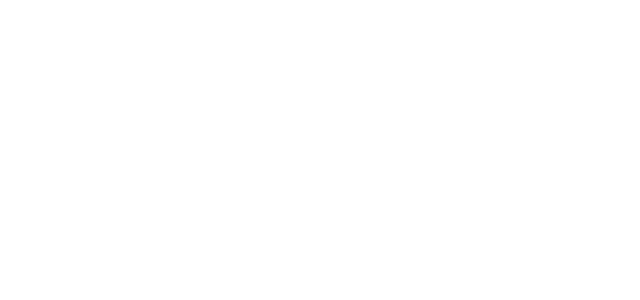
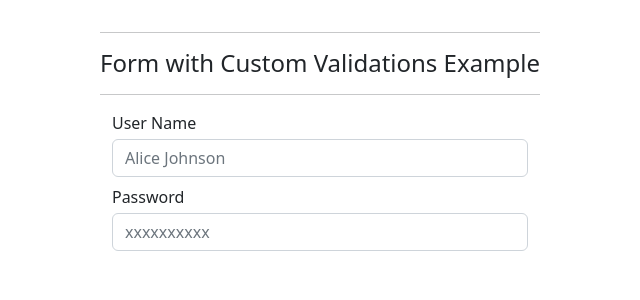
Before and after one commit to LakinduVirajith/Angular---All-In-One, an Angular app: page /form-with-custom-validations in a window 1280 px wide. Before the commit this address led to /. Shown: the top 300 px of the page, without its empty margins (320-960 px from the left). Built offline with nearby package versions, Linux system fonts and the light colour scheme.

Commit message:
custom form validations example

```diff
--- a/src/app/app-routing.module.ts
+++ b/src/app/app-routing.module.ts
@@ -20,6 +20,7 @@
 import { DrivenFormComponent } from './forms/driven-form/driven-form.component';
 import { ReactiveFormComponent } from './forms/reactive-form/reactive-form.component';
 import { ReactiveFormWithFormBuilderComponent } from './forms/reactive-form-with-form-builder/reactive-form-with-form-builder.component';
+import { FormWithCustomValidationsComponent } from './forms/form-with-custom-validations/form-with-custom-validations.component';
 
 const routes: Routes = [
   { path: '', redirectTo: 'home', pathMatch: 'full' },
@@ -44,6 +45,7 @@
   { path: 'driven-form', component: DrivenFormComponent },
   { path: 'reactive-form', component: ReactiveFormComponent },
   { path: 'reactive-form-with-form-builder', component: ReactiveFormWithFormBuilderComponent },
+  { path: 'form-with-custom-validations', component: FormWithCustomValidationsComponent },
 ];
 
 @NgModule({
--- a/src/app/app.module.ts
+++ b/src/app/app.module.ts
@@ -30,6 +30,7 @@
 import { DrivenFormComponent } from './forms/driven-form/driven-form.component';
 import { ReactiveFormComponent } from './forms/reactive-form/reactive-form.component';
 import { ReactiveFormWithFormBuilderComponent } from './forms/reactive-form-with-form-builder/reactive-form-with-form-builder.component';
+import { FormWithCustomValidationsComponent } from './forms/form-with-custom-validations/form-with-custom-validations.component';
 
 @NgModule({
   declarations: [
@@ -59,6 +60,7 @@
     DrivenFormComponent,
     ReactiveFormComponent,
     ReactiveFormWithFormBuilderComponent,
+    FormWithCustomValidationsComponent,
   ],
   imports: [BrowserModule, AppRoutingModule, FormsModule, ReactiveFormsModule, NgbModule],
   providers: [],
--- /dev/null
+++ b/src/app/forms/form-with-custom-validations/form-with-custom-validations.component.html
@@ -0,0 +1,28 @@
+<hr />
+<h4>Form with Custom Validations Example</h4>
+<hr />
+
+<div class="container">
+    <form [formGroup]="form">
+        <!-- user name -->
+        <div class="from-group">
+            <label class="d-flex mb-1">User Name</label>
+            <input type="text" class="form-control mb-2" formControlName="userName" placeholder="Alice Johnson">
+        </div>
+        <div class="text-danger error-text" *ngIf="fc.userName.touched || fc.userName.dirty">
+            <div  class="d-flex mb-2" *ngIf="fc.userName.errors?.['required']">User Name is Required</div>
+            <div  class="d-flex mb-2" *ngIf="fc.userName.errors?.['minlength']">User Name Must be at Least 3 Characters</div>
+        </div>
+
+        <!-- password -->
+        <div class="from-group">
+            <label class="d-flex mb-1">Password</label>
+            <input type="text" class="form-control mb-2" formControlName="password" placeholder="xxxxxxxxxx">
+        </div>
+        <div class="text-danger error-text" *ngIf="fc.password.touched || fc.password.dirty">
+            <div class="d-flex mb-2" *ngIf="fc.password.errors?.['required']">Password is Required</div>
+            <div class="d-flex mb-2" *ngIf="fc.password.errors?.['minlength']">Password Must be at Least 6 Characters</div>
+            <div class="d-flex mb-2" *ngIf="fc.password.errors?.['noSpaceValidations']">Valid Password can't Contain Spaces</div>
+        </div>
+    </form>
+</div>
--- /dev/null
+++ b/src/app/forms/form-with-custom-validations/form-with-custom-validations.component.ts
@@ -0,0 +1,23 @@
+import { Component } from '@angular/core';
+import { FormBuilder, Validators } from '@angular/forms';
+import { noSpace } from 'src/app/validators/noSpace.validators';
+
+@Component({
+  selector: 'app-form-with-custom-validations',
+  templateUrl: './form-with-custom-validations.component.html',
+  styleUrls: ['./form-with-custom-validations.component.scss']
+})
+export class FormWithCustomValidationsComponent {
+  form: any;
+
+  constructor(private formBuilder: FormBuilder){
+    this.form = formBuilder.group({
+      userName: ['', [Validators.required, Validators.minLength(3)]],
+      password: ['', [Validators.required, Validators.minLength(6), noSpace.noSpaceValidations]]
+    })
+  }
+
+  get fc(){
+    return this.form.controls;
+  }
+}
--- a/src/app/home/home.component.html
+++ b/src/app/home/home.component.html
@@ -12,65 +12,40 @@
 
   <div [ngSwitch]="option">
     <div *ngSwitchCase="1" class="sub">
-      <button class="btn btn-dark" routerLink="/input-decorator">
-        Input Decorator
-      </button>
-      <button class="btn btn-dark" routerLink="/output-decorator">
-        Output & Event Emitter Decorator</button
-      ><br />
+      <button class="btn btn-dark" routerLink="/input-decorator">Input Decorator</button>
+      <button class="btn btn-dark" routerLink="/output-decorator">Output & Event Emitter Decorator</button>
+      <br />
       <button class="btn btn-dark" (click)="onClick(0)">Go Back</button>
     </div>
 
     <div *ngSwitchCase="2" class="sub">
       <h6>One-Way Binding</h6>
-      <button class="btn btn-dark" routerLink="/data-binding">
-        Data Binding
-      </button>
-      <button class="btn btn-dark" routerLink="/event-binding">
-        Event Binding
-      </button>
+      <button class="btn btn-dark" routerLink="/data-binding">Data Binding</button>
+      <button class="btn btn-dark" routerLink="/event-binding">Event Binding</button>
       <h6>Two-Way Binding</h6>
-      <button class="btn btn-dark" routerLink="/two-way-binding">
-        Two-Way Binding</button
-      ><br />
+      <button class="btn btn-dark" routerLink="/two-way-binding">Two-Way Binding</button>
+      <br />
       <button class="btn btn-dark" (click)="onClick(0)">Go Back</button>
     </div>
 
     <div *ngSwitchCase="3" class="sub">
       <h6>Structural Directive</h6>
-      <button class="btn btn-dark" routerLink="/ng-for-directive">
-        NgFor Directive
-      </button>
-      <button class="btn btn-dark" routerLink="/change-detection">
-        Change Detection
-      </button>
-      <button class="btn btn-dark" routerLink="/ng-if-directive">
-        NgIf Directive
-      </button>
-      <button class="btn btn-dark" routerLink="/ng-switch-case-directive">
-        NgSwitchCase Directive
-      </button>
+      <button class="btn btn-dark" routerLink="/ng-for-directive">NgFor Directive</button>
+      <button class="btn btn-dark" routerLink="/change-detection">Change Detection</button>
+      <button class="btn btn-dark" routerLink="/ng-if-directive">NgIf Directive</button>
+      <button class="btn btn-dark" routerLink="/ng-switch-case-directive">NgSwitchCase Directive</button>
       <h6>Attribute Directive</h6>
-      <button class="btn btn-dark" routerLink="/ng-style-directive">
-        NgStyle Directive
-      </button>
-      <button class="btn btn-dark" routerLink="/ng-class-directive">
-        NgClass Directive
-      </button>
+      <button class="btn btn-dark" routerLink="/ng-style-directive">NgStyle Directive</button>
+      <button class="btn btn-dark" routerLink="/ng-class-directive">NgClass Directive</button>
       <br />
       <button class="btn btn-dark" (click)="onClick(0)">Go Back</button>
     </div>
 
     <div *ngSwitchCase="4" class="sub">
-      <button class="btn btn-dark" routerLink="/driven-form">
-        Driven Form
-      </button>
-      <button class="btn btn-dark" routerLink="/reactive-form">
-        Reactive Form
-      </button>
-      <button class="btn btn-dark" routerLink="/reactive-form-with-form-builder">
-        Form with Form Builder
-      </button>
+      <button class="btn btn-dark" routerLink="/driven-form">Driven Form</button>
+      <button class="btn btn-dark" routerLink="/reactive-form">Reactive Form</button>
+      <button class="btn btn-dark" routerLink="/reactive-form-with-form-builder">Form with Form Builder</button>
+      <button class="btn btn-dark" routerLink="/form-with-custom-validations">Form with Custom Validations</button>
       <br />
       <button class="btn btn-dark" (click)="onClick(0)">Go Back</button>
     </div>
--- /dev/null
+++ b/src/app/validators/noSpace.validators.ts
@@ -0,0 +1,14 @@
+import { AbstractControl, ValidationErrors } from "@angular/forms";
+
+export class noSpace{
+
+    static noSpaceValidations(control: AbstractControl): ValidationErrors | null{
+
+        let controlValue = control.value as string;
+        if(controlValue.indexOf(' ') >= 0){
+            return {noSpaceValidations: true}
+        }else{
+            return null;
+        }
+    }
+}
```
Also changed, not shown: src/app/forms/form-with-custom-validations/form-with-custom-validations.component.scss (added), 1 other file (tests, documents, lock files or other folders).
